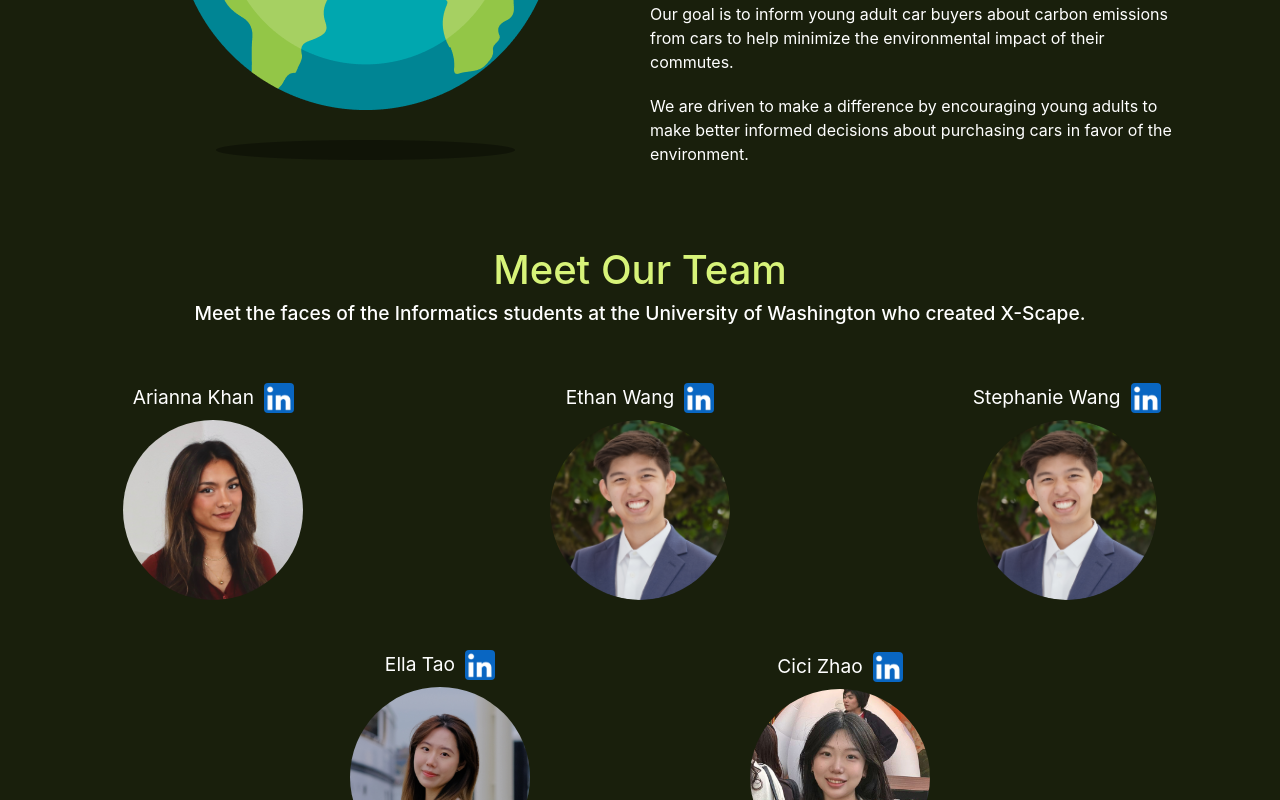
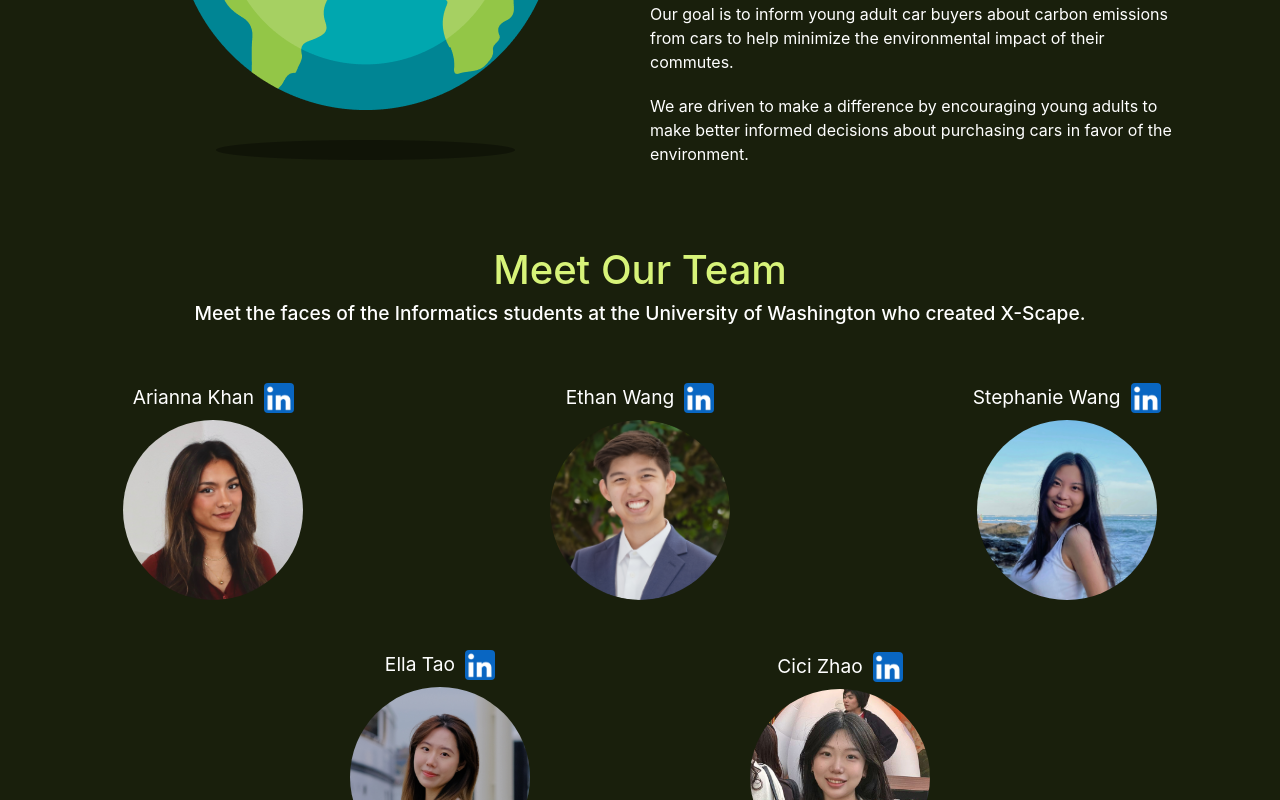
Before and after one commit to UW-INFO442-AU23/sus-city, a React (Create React App) app: page /About in a window 1280 px wide. Shown: the part 398-1198 px from the top of the page. Built offline with nearby package versions, Linux system fonts and the light colour scheme.

Commit message:
add pfp pic

```diff
--- a/src/components/About/about.js
+++ b/src/components/About/about.js
@@ -66,7 +66,7 @@ export default function About(props) {
 							<img class="linkedin-logo" src="/imgs/linkedin.png" alt="LinkedIn" />
 						</a>
 					</div>
-					<img class="profile-image" src="/imgs/ethan.png" alt="Image 3" />
+					<img class="profile-image" src="/imgs/steph.jpeg" alt="Image 3" />
 				</div>
 			</div>
 
```
Also changed, not shown: public/imgs/steph.jpeg (added).
